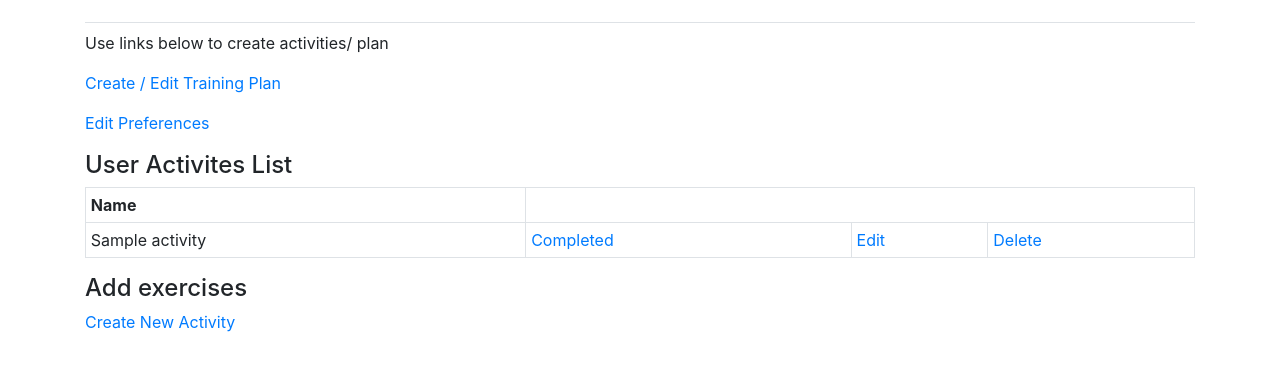
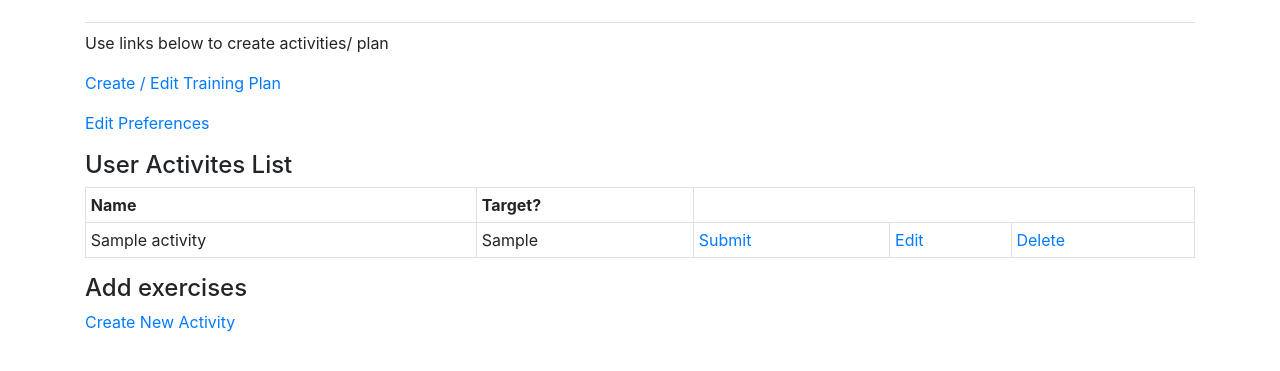
Before and after one commit to kalexf/kpv2, a Django app: page / in a window 1280 px wide. Shown: the part 150-521 px from the top of the page. Run offline with Django 4.2, Linux system fonts and the light colour scheme; a user stored in the database is signed in; data comes from the database, SQL or seed files in the repository; tables that the repository leaves empty hold one stand-in row (values such as "Sample post"); some libraries are stand-ins or nearby versions.

Commit message:
added PB field to TT

```diff
--- a/planner/templates/planner/home.html
+++ b/planner/templates/planner/home.html
@@ -69,12 +69,13 @@
         <h4>User Activites List</h4>
           <table class="table table-bordered table-sm">
             <tr>
-              <th>Name</th>
+              <th>Name</th><th>Target?</th>
             </tr>
               {% for act in activities %}
             <tr>
               <td>{{act.name}}</td>
-              <td><a href="{% url 'planner:submitdate' act.id date_iso %}">Completed</td>
+              <td>{{act.targetstring}}</td>
+              <td><a href="{% url 'planner:submitdate' act.id date_iso %}">Submit</td>
               <td><a href="{% url 'planner:edit' act.id %}">Edit</a></td>
               <td><a href="{% url 'planner:delete' act.id %}">Delete</a></td>
             </tr>
```
